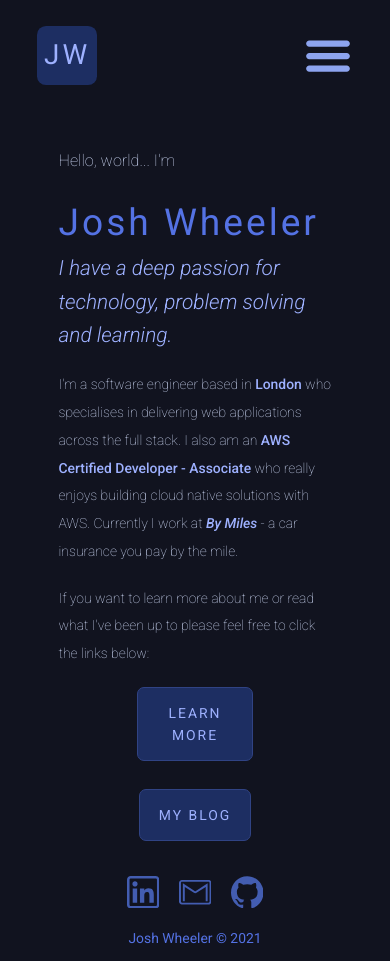
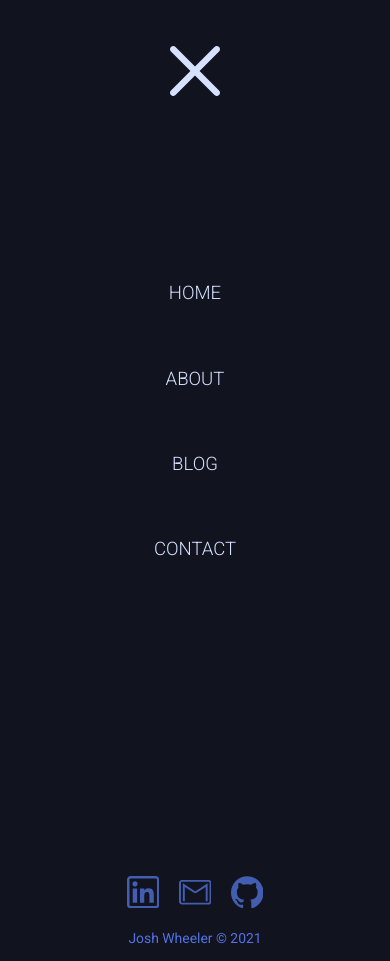
Before and after one commit to jltwheeler/personal-website, a Next.js app: page / in a window 390 px wide. Both pictures are taken after a click on the icon 327 px from the left and 55 px from the top of the page. Built offline with nearby package versions, Linux system fonts and the light colour scheme.

Commit message:
add mobile navbar responsiveness and animations

```diff
--- a/components/Navbar.tsx
+++ b/components/Navbar.tsx
@@ -1,8 +1,9 @@
-import styled from 'styled-components';
+import styled, { useTheme } from 'styled-components';
 import Link from 'next/link';
 
-import { ThemeProps } from '../config';
-import { Hamburger } from '../icons';
+import { Theme, ThemeProps } from '../config';
+import { Cross, Hamburger } from '../icons';
+import { useState } from 'react';
 
 const NavbarStyle = styled.nav`
   display: flex;
@@ -15,6 +16,7 @@ const NavbarStyle = styled.nav`
   height: 5rem;
   background-color: rgba(0, 0, 0, 0);
   padding: 4rem 10rem 4rem 8rem;
+
   @media (max-width: ${(props: ThemeProps) => props.theme.sizes['s']}px) {
     padding: 6rem 4rem;
   }
@@ -29,6 +31,10 @@ const NavLogo = styled.div`
   background: ${(props: ThemeProps) => props.theme.colors.indigo4};
   border-radius: 15%;
   padding: 0.75rem;
+
+  @media (max-width: ${(props: ThemeProps) => props.theme.sizes['s']}px) {
+    font-size: 2.5rem;
+  }
 `;
 
 const NavLinksContainer = styled.ul`
@@ -37,7 +43,7 @@ const NavLinksContainer = styled.ul`
   display: flex;
   justify-content: center;
 
-  @media (max-width: ${(props: ThemeProps) => props.theme.sizes['s']}px) {
+  @media (max-width: ${(props: ThemeProps) => props.theme.sizes['m']}px) {
     position: absolute;
     right: 0;
     height: 100vh;
@@ -48,6 +54,7 @@ const NavLinksContainer = styled.ul`
     align-items: center;
     width: 100%;
     transform: translateX(100%);
+    transition: transform 0.5s ease-in;
 
     & > li {
       margin: 3rem 0;
@@ -98,16 +105,41 @@ const NavLink = styled.a`
 const links = ['home', 'about', 'blog', 'contact'];
 
 export const Navbar = () => {
+  const theme = useTheme() as Theme;
+  const [navbarOpen, setNavbarOpen] = useState(false);
+
   const width = 50;
   const height = width;
 
   return (
     <NavbarStyle>
       <NavLogo>JW</NavLogo>
-      <Hamburger style={{ width, height }} />
-      <NavLinksContainer>
-        {links.map((link) => (
-          <li key={link}>
+      <Hamburger
+        navbarOpen={navbarOpen}
+        setNavbarOpen={setNavbarOpen}
+        style={{ width, height }}
+        color={theme.colors.indigo8}
+        onHoverColor={theme.colors.indigo9}
+      />
+      <NavLinksContainer
+        style={{ ...(navbarOpen && { transform: 'translateX(0%)' }) }}
+      >
+        <Cross
+          navbarOpen={navbarOpen}
+          setNavbarOpen={setNavbarOpen}
+          style={{ width, height }}
+          color={theme.colors.indigo12}
+          onHoverColor={theme.colors.indigo11}
+        />
+        {links.map((link, i) => (
+          <li
+            key={link}
+            style={{
+              ...(navbarOpen && {
+                animation: `linkFade 0.5s ease forwards ${i / 7 + 0.75}s`,
+              }),
+            }}
+          >
             <Link href={`/${link}`} passHref={true}>
               <NavLink> {link} </NavLink>
             </Link>
--- a/icons/cross.tsx
+++ b/icons/cross.tsx
@@ -1,31 +1,56 @@
-import React from 'react';
+import React, { Dispatch, SetStateAction, useRef } from 'react';
 import styled from 'styled-components';
 import { theme, ThemeProps } from '../config';
 
 const StyledSVG = styled.svg`
   display: none;
   cursor: pointer;
+  position: absolute;
+  top: 0;
+  margin: 5rem;
 
-  @media (max-width: ${(props: ThemeProps) => props.theme.sizes['s']}px) {
+  @media (max-width: ${(props: ThemeProps) => props.theme.sizes['m']}px) {
     display: revert;
   }
 `;
 
 export const Cross: React.FC<{
   style: Record<string, string | number>;
+  navbarOpen: boolean;
+  onHoverColor: string;
+  setNavbarOpen: Dispatch<SetStateAction<boolean>>;
   color?: string;
-}> = ({ color = theme.colors.indigo8, style }) => {
+}> = ({
+  navbarOpen,
+  setNavbarOpen,
+  onHoverColor,
+  color = theme.colors.indigo8,
+  style,
+}) => {
+  const ref = useRef<SVGPathElement>(null);
   return (
     <StyledSVG
       viewBox="0 0 329.26933 329"
       xmlSpace="preserve"
       xmlns="http://www.w3.org/2000/svg"
       style={style}
+      onClick={() => setNavbarOpen(!navbarOpen)}
+      onMouseEnter={() => {
+        if (ref.current) {
+          ref.current.style.fill = onHoverColor;
+        }
+      }}
+      onMouseLeave={() => {
+        if (ref.current) {
+          ref.current.style.fill = color;
+        }
+      }}
     >
       <path
         fillRule="evenodd"
         clipRule="evenodd"
         fill={color}
+        ref={ref}
         d="m194.800781 164.769531 128.210938-128.214843c8.34375-8.339844 8.34375-21.824219 0-30.164063-8.339844-8.339844-21.824219-8.339844-30.164063 0l-128.214844 128.214844-128.210937-128.214844c-8.34375-8.339844-21.824219-8.339844-30.164063 0-8.34375 8.339844-8.34375 21.824219 0 30.164063l128.210938 128.214843-128.210938 128.214844c-8.34375 8.339844-8.34375 21.824219 0 30.164063 4.15625 4.160156 9.621094 6.25 15.082032 6.25 5.460937 0 10.921875-2.089844 15.082031-6.25l128.210937-128.214844 128.214844 128.214844c4.160156 4.160156 9.621094 6.25 15.082032 6.25 5.460937 0 10.921874-2.089844 15.082031-6.25 8.34375-8.339844 8.34375-21.824219 0-30.164063zm0 0"
       />
     </StyledSVG>
--- a/icons/hamburger.tsx
+++ b/icons/hamburger.tsx
@@ -1,25 +1,23 @@
-import React, { useRef } from 'react';
+import React, { Dispatch, SetStateAction, useRef } from 'react';
 import styled from 'styled-components';
-import { theme, ThemeProps } from '../config';
+import { ThemeProps } from '../config';
 
 const StyledSVG = styled.svg`
   display: none;
   cursor: pointer;
 
-  @media (max-width: ${(props: ThemeProps) => props.theme.sizes['s']}px) {
+  @media (max-width: ${(props: ThemeProps) => props.theme.sizes['m']}px) {
     display: revert;
   }
 `;
 
 export const Hamburger: React.FC<{
   style: Record<string, string | number>;
-  color?: string;
-  onHoverColor?: string;
-}> = ({
-  color = theme.colors.indigo8,
-  onHoverColor = theme.colors.indigo9,
-  style,
-}) => {
+  navbarOpen: boolean;
+  setNavbarOpen: Dispatch<SetStateAction<boolean>>;
+  color: string;
+  onHoverColor: string;
+}> = ({ navbarOpen, setNavbarOpen, color, onHoverColor, style }) => {
   const ref = useRef<SVGPathElement>(null);
 
   return (
@@ -28,6 +26,7 @@ export const Hamburger: React.FC<{
       viewBox="0 0 32 32"
       xmlSpace="preserve"
       xmlns="http://www.w3.org/2000/svg"
+      onClick={() => setNavbarOpen(!navbarOpen)}
       onMouseEnter={() => {
         if (ref.current) {
           ref.current.style.fill = onHoverColor;
--- a/pages/_app.tsx
+++ b/pages/_app.tsx
@@ -8,6 +8,18 @@ const GlobalStyle = createGlobalStyle`
   body {
     background-color: ${(props: ThemeProps) => props.theme.colors.indigo1};
     color: ${(props: ThemeProps) => props.theme.colors.indigo12};
+  }
+
+  /* Animations */
+  @keyframes linkFade {
+    from {
+      opacity: 0;
+      transform: translateX(50px);
+    }
+    to {
+      opacity: 1;
+      transform: translateX(0px);
+    }
   }
 `;
 
```
